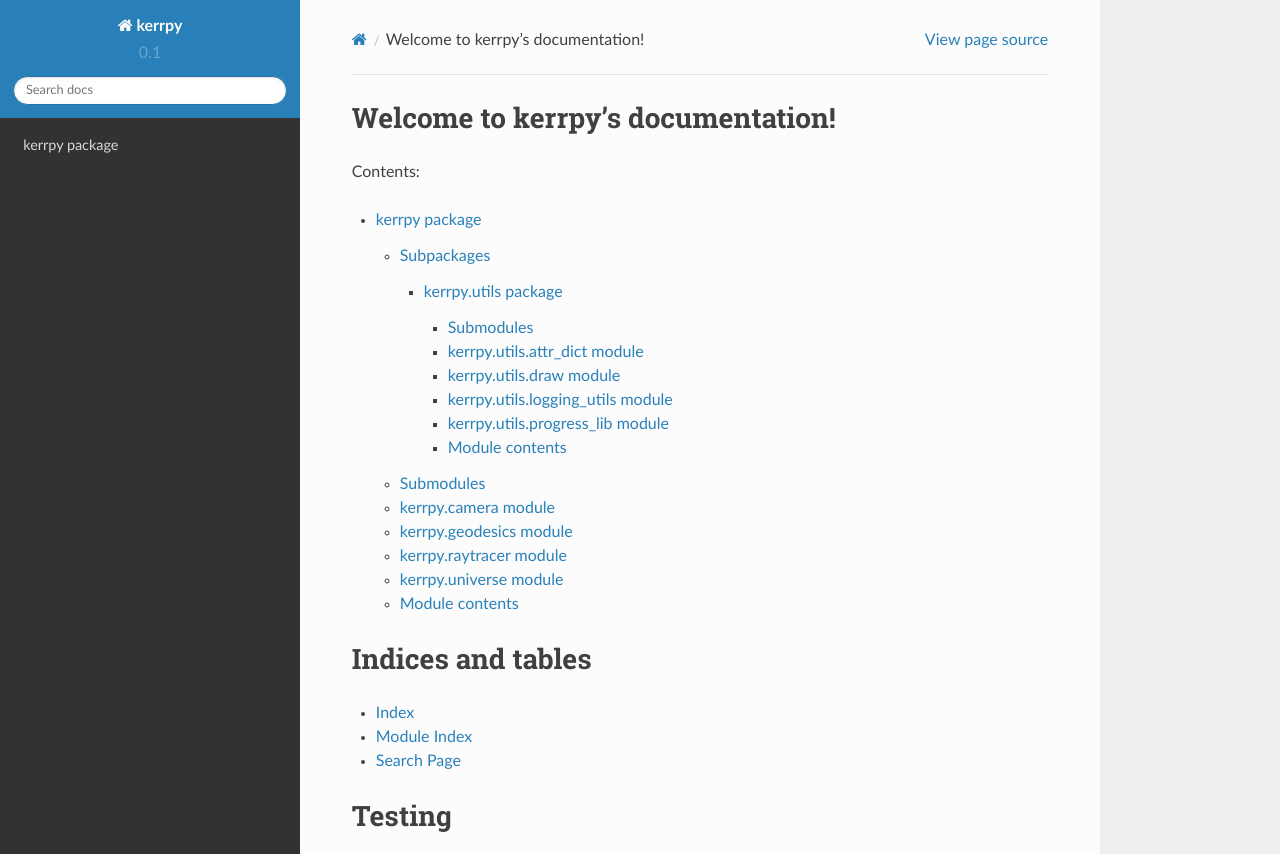
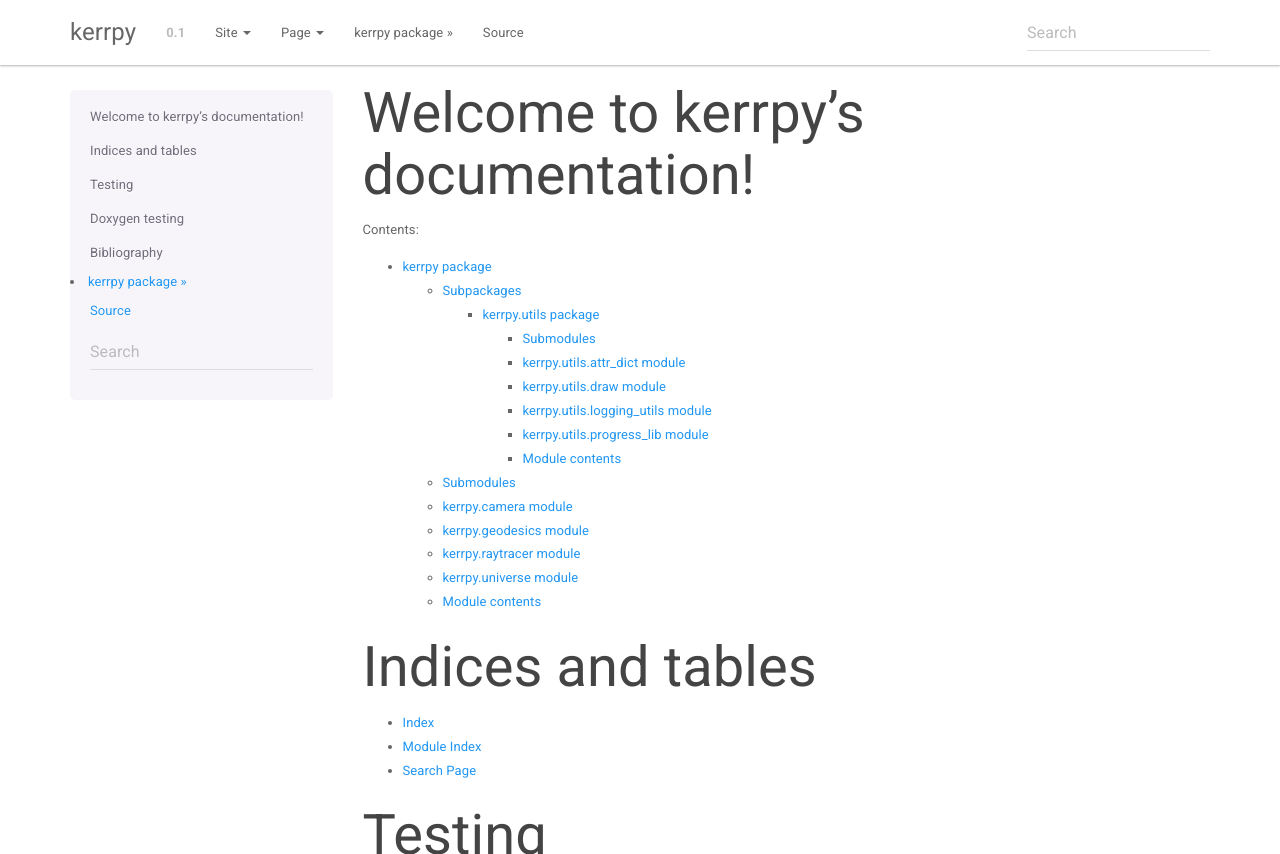
Before and after one commit to kerrpy/kerrpy, a Sphinx documentation site: the page built from docs/source/index.rst, in a window 1280 px wide and 1400 px high, cut to the strip 0-854 px from the top of the window. Built offline with Sphinx 7.4.7, drawn with Linux system fonts in a browser that asks for light colours; some of the changed text lies outside the part shown.

Commit message:
Back to bootstrap theme but fixing the bibliography text color with custom css

```diff
--- /dev/null
+++ b/docs/source/_static/my-styles.css
@@ -0,0 +1,3 @@
+.label {
+    color: #666666;
+}
--- /dev/null
+++ b/docs/source/_templates/layout.html
@@ -0,0 +1,5 @@
+{# Import the theme's layout. #}
+{% extends "!layout.html" %}
+
+{# Custom CSS overrides #}
+{% set bootswatch_css_custom = ['_static/my-styles.css'] %}
--- a/docs/source/conf.py
+++ b/docs/source/conf.py
@@ -17,7 +17,7 @@
 # add these directories to sys.path here. If the directory is relative to the
 # documentation root, use os.path.abspath to make it absolute, like shown here.
 #
-import sphinx_rtd_theme
+import sphinx_bootstrap_theme
 import os
 import sys
 sys.path.insert(0, os.path.abspath('../../kerrpy'))
@@ -121,16 +121,16 @@
 # The theme to use for HTML and HTML Help pages.  See the documentation for
 # a list of builtin themes.
 #
-html_theme = 'sphinx_rtd_theme'
+html_theme = 'bootstrap'
 
 # Theme options are theme-specific and customize the look and feel of a theme
 # further.  For a list of options available for each theme, see the
 # documentation.
 #
-# html_theme_options = {}
+html_theme_options = {'bootswatch_theme': "paper"}
 
 # Add any paths that contain custom themes here, relative to this directory.
-html_theme_path = [sphinx_rtd_theme.get_html_theme_path()]
+html_theme_path = sphinx_bootstrap_theme.get_html_theme_path()
 
 # The name for this set of Sphinx documents.
 # "<project> v<release> documentation" by default.
@@ -155,7 +155,7 @@
 # Add any paths that contain custom static files (such as style sheets) here,
 # relative to this directory. They are copied after the builtin static files,
 # so a file named "default.css" will overwrite the builtin "default.css".
-# html_static_path = ['_static']
+html_static_path = ['_static']
 
 # Add any extra paths that contain custom files (such as robots.txt or
 # .htaccess) here, relative to this directory. These files are copied
```
